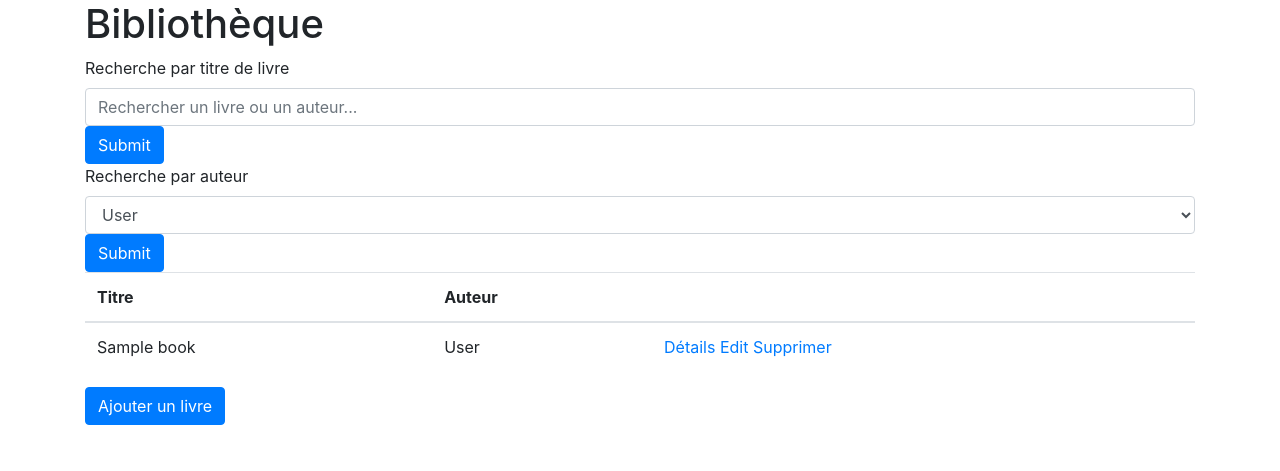
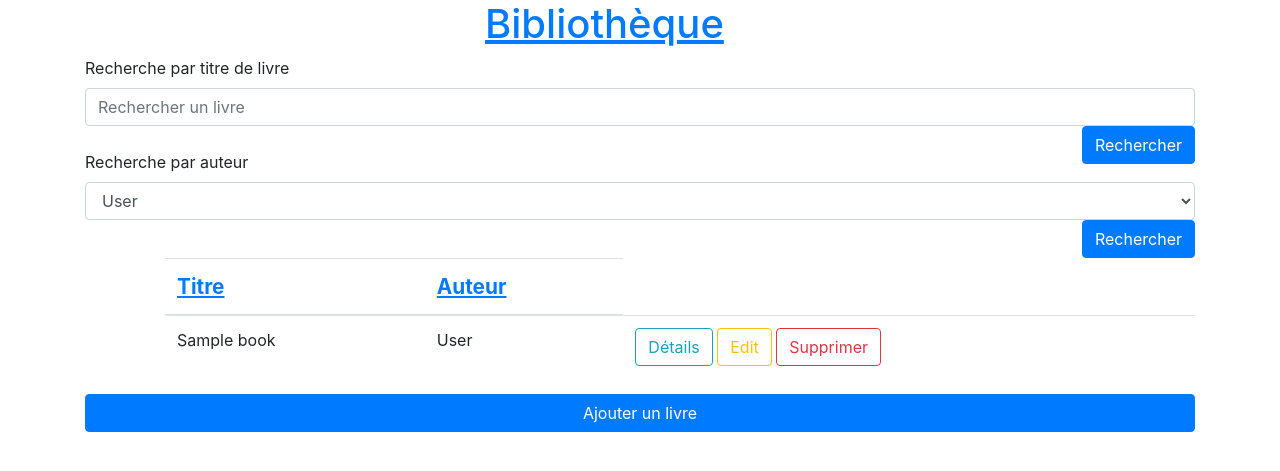
Before and after one commit to Orcrax/library, a PHP site: page / in a window 1280 px wide. Shown: the top 471 px of the page. Run offline with PHP 8.4, Linux system fonts and the light colour scheme; tables that the repository leaves empty or names only in its code hold one stand-in row (values such as "Sample post").

Commit message:
CSS added

```diff
--- a/detail.php
+++ b/detail.php
@@ -37,7 +37,7 @@ if(isset($_GET['id']) && !empty($_GET['id'])){
                 <p>Titre : <?= $book['title']?></p>
                 <p>Auteur : <?= $book['fullname']?></p>
                 <p>Informations du livre : <?= $book['descr']?></p>
-                <p><a href="index.php">Retour</a> <a href="edit.php?id=<?= $book['id'] ?>">Modifier</a></p>
+                <p><a class="btn btn-secondary btn-sm" href="index.php">Retour</a>    <a class="btn btn-outline-warning" href="edit.php?id=<?= $book['id'] ?>">Modifier</a>                <a class="btn btn-outline-danger" href="erase.php?id=<?= $book['id']?>">Supprimer</a></p>
             </section>
         </div>
     </main>
--- a/index.php
+++ b/index.php
@@ -41,14 +41,14 @@ if(isset($_GET['searchbarauthors']) && !empty($_GET['searchbarauthors'])){
                         $_SESSION['erreur'] = "";
                     }
                 ?>
-                <h1>Bibliothèque</h1>
+                <h1 style="margin-left:10em;margin-top:1,5em;color:#007BFF;text-decoration:underline;">Bibliothèque</h1>
                 <div class="form">
                     <i class="fa fa-search"></i>
                     <form method="GET">
 
                         <label for="book">Recherche par titre de livre</label>
-                        <input type="search" name="searchbarbooks" placeholder="Rechercher un livre ou un auteur..." class="form-control form-input">
-                        <input class="btn btn-primary" type="submit" name="Rechercher"><br>
+                        <input type="search" name="searchbarbooks" placeholder="Rechercher un livre" class="form-control form-input">
+                        <button style="float:right;" class="btn btn-primary" type="submit" name="Rechercher">Rechercher</button><br>
                         </form>
 
                         <form method="GET">
@@ -61,18 +61,17 @@ if(isset($_GET['searchbarauthors']) && !empty($_GET['searchbarauthors'])){
                                 ?>
                         </select>
 
-                        <input class="btn btn-primary" type="submit" name="Rechercher">
+                        <button style="float:right;" class="btn btn-primary" type="submit" name="Rechercher">Rechercher</button>
 
                     </form>
                 </div>
     <!-- ################################################## -->
 
-    <section class="search_results">
+    <section style="margin-left:5em;" class="search_results">
         <table class="table">
             <thead>
-            <th>Titre</th>
-            <th>Auteur</th>
-            <th></th>
+                <th style="color:#007BFF; text-decoration:underline; font-weight:bold; font-size:1.3em;">Titre</th>
+                <th style="color:#007BFF; text-decoration:underline; font-weight:bold; font-size:1.3em;">Auteur</th>
             </thead>
             <?php
                 if($searchinbooks->rowCount() > 0){
@@ -82,21 +81,20 @@ if(isset($_GET['searchbarauthors']) && !empty($_GET['searchbarauthors'])){
                         <tr>
                             <td><?= $book['title'] ?></td>
                             <td><?= $book['fullname'] ?></td>
-                        <td><a href="detail.php?id=<?= $book['id']?>">Détails</a>  <a href="edit.php?id=<?= $book['id']?>">Edit</a>
-                        <a href="erase.php?id=<?= $book['id']?>">Supprimer</a></td>
+                            <td><a class="btn btn-outline-info" href="detail.php?id=<?= $book['id']?>">Détails</a>  <a class="btn btn-outline-warning" href="edit.php?id=<?= $book['id']?>">Edit</a>
+                            <a class="btn btn-outline-danger" href="erase.php?id=<?= $book['id']?>">Supprimer</a></td>
                             <?php
                                 }
-
                                 }else{
                             ?>
-            <p>Aucun livre ou auteur trouvé</p>
+                            <p style="color:red; text-align:center; text-decoration:underline; font-weight:bold;font-size:2em;">Aucun livre ou auteur trouvé</p>
                             <?php
                                 }
                             ?>
         </table>
     </section>
 
-              <a class="btn btn-primary" href="add.php">Ajouter un livre</a>
+              <a style="width:100%;" class="btn btn-primary" href="add.php">Ajouter un livre</a>
             </section>
         </div>
     </main>
```
Lines whose indentation alone changed are shown as unchanged.
